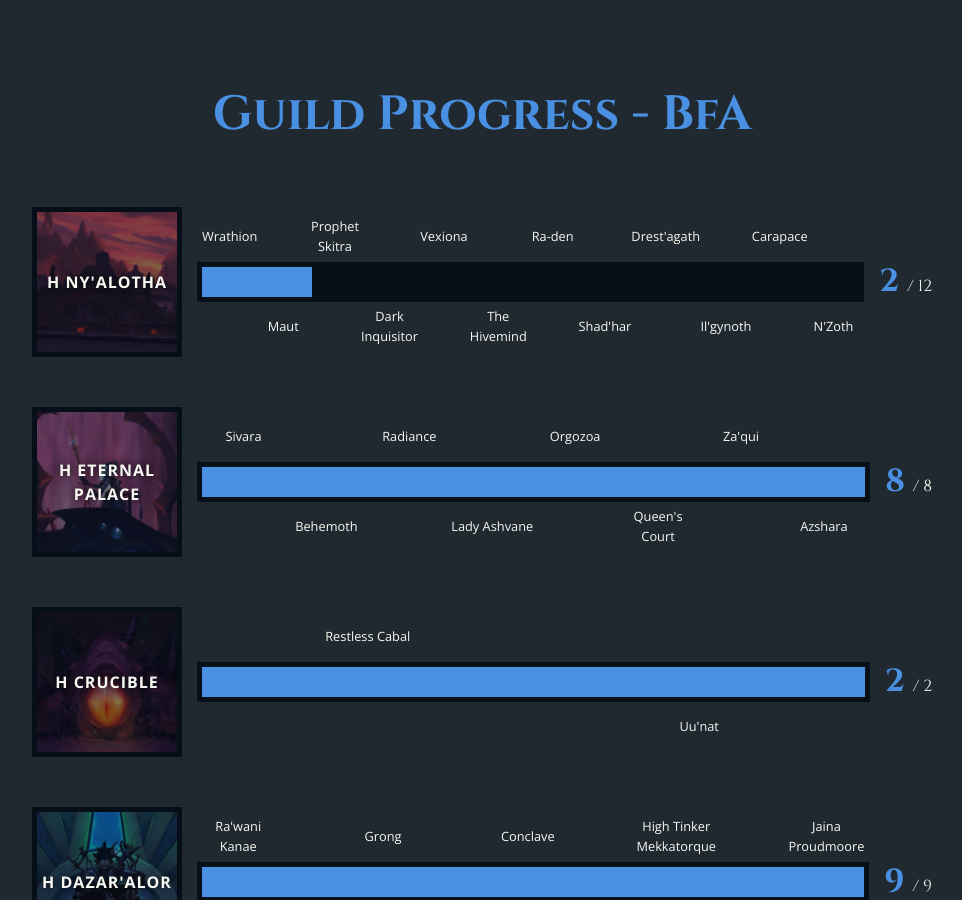
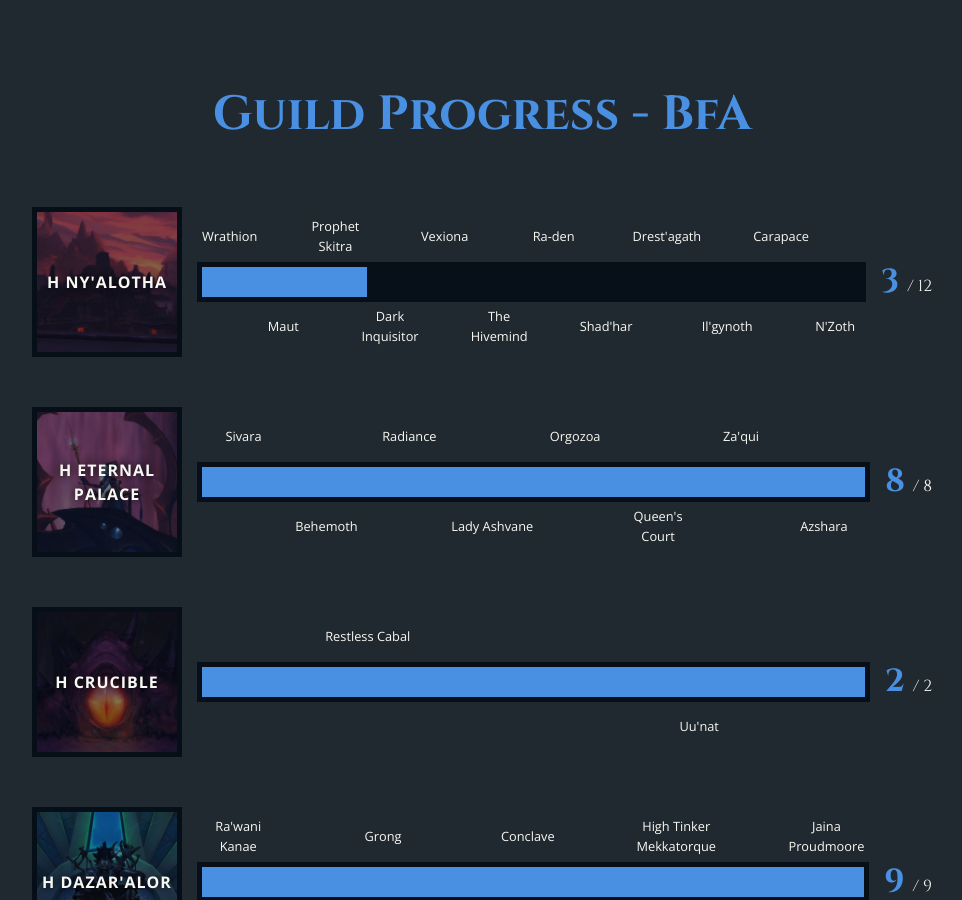
Before and after one commit to gmih/gmih.github.io, a Jekyll site: the page built from index.html, in a window 1280 px wide and 900 px high, scrolled down 2774 px. Shown: the whole window, without its empty margins (158-1120 px from the left). Built offline with Jekyll 4.4.1, drawn with Linux system fonts in a browser that asks for light colours; nearby versions of some CDN libraries.

Commit message:
Update index.html

```diff
--- a/index.html
+++ b/index.html
@@ -67,10 +67,10 @@ layout: default
                             <span class="raid-meter-label">N'Zoth</span>
                         </div>
                         <div class="meter">
-                            <span style="width:calc(2/12 * 100%);"><span class="progress-meter"></span></span>
+                            <span style="width:calc(3/12 * 100%);"><span class="progress-meter"></span></span>
                         </div>
                     </div>
-                    <div class="progress-numbers"><span class="first-number">2 </span>/ 12</div>
+                    <div class="progress-numbers"><span class="first-number">3 </span>/ 12</div>
                 </div>
 
 
```
